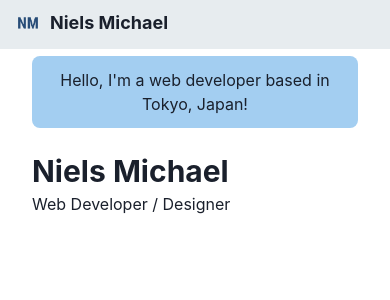
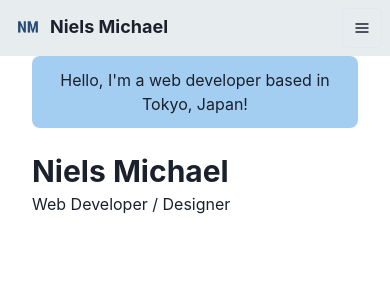
Before and after one commit to nielsmichael/niels-homepage, a Next.js app: page / in a window 390 px wide. Shown: the top 300 px of the page. Built offline with nearby package versions, Linux system fonts and the light colour scheme.

Commit message:
add mobile menu, create theme.js

```diff
--- a/components/navbar.js
+++ b/components/navbar.js
@@ -11,7 +11,8 @@ import {
   MenuList,
   MenuButton,
   IconButton,
-  useColorModeValue
+  useColorModeValue,
+  Menu
 } from '@chakra-ui/react'
 import { HamburgerIcon } from '@chakra-ui/icons'
 
@@ -56,7 +57,6 @@ import {
             <Logo />
           </Heading>
         </Flex>
-
         <Stack
           direction={{ base: 'column', md: 'row' }}
           display={{ base: 'none', md: 'flex' }}
@@ -65,13 +65,39 @@ import {
           flexGrow={1}
           mt={{ base: 4, nmd: 0 }}
         >
-           <LinkItem href="/portfolio" path={path}>
-             Past Work
+          <LinkItem href="/work" path={path}>
+            Work
           </LinkItem>
-           <LinkItem href="/contact" path={path}>
-             Contact
+          <LinkItem href="/about" path={path}>
+            About
           </LinkItem>
         </Stack>
+        <Box flex={1} align="right">
+          <Box ml={2} display={{ base: 'inline-block', md: 'none' }}>
+            <Menu>
+              <MenuButton
+                as={IconButton}
+                icon={<HamburgerIcon />}
+                variant="outline"
+                aria-label="Options"
+              />
+              <MenuList>
+                <NextLink href="/" passHref>
+                  <MenuItem as={Link}>Home</MenuItem>
+                </NextLink>
+                <NextLink href="/work" passHref>
+                  <MenuItem as={Link}>Work</MenuItem>
+                </NextLink>
+                <NextLink href="/about" passHref>
+                  <MenuItem as={Link}>About</MenuItem>
+                </NextLink>
+                <MenuItem as={Link} href="https://github.com/nielsmichael">
+                  Github
+                </MenuItem>
+              </MenuList>
+            </Menu>
+          </Box>
+        </Box>
       </Container>
     </Box>
   )
```
Also changed, not shown: lib/theme.js (added, +10 -0 lines). Lines whose indentation alone changed are shown as unchanged.
